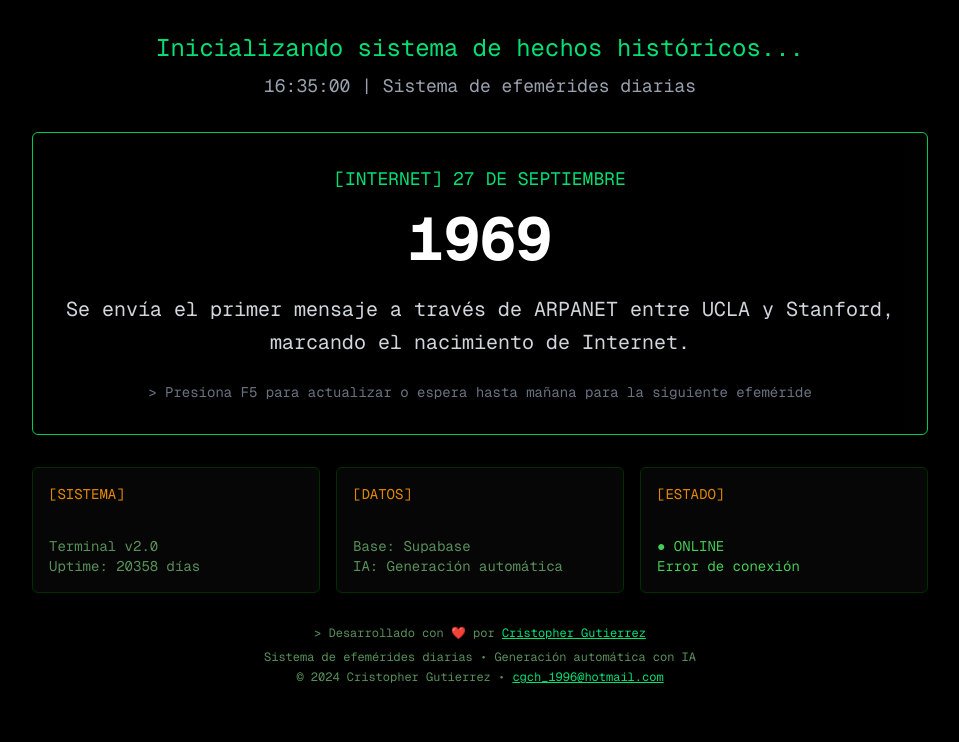
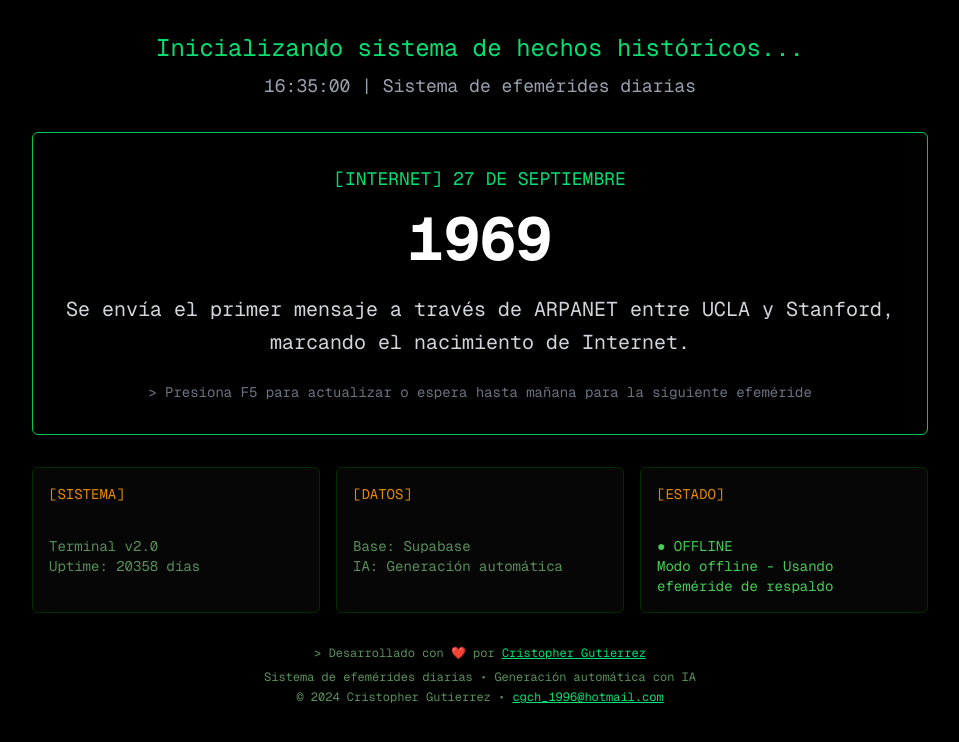
Before and after one commit to CristopherG19/programming-ephemeris, a Next.js app: page / in a window 1280 px wide. Shown: the top 742 px of the page, without its empty margins (160-1119 px from the left). Built offline with nearby package versions, Linux system fonts and the light colour scheme; no server answers; the database is empty.

Commit message:
fix: Mejorar lógica de estado de conexión y manejo de errores

```diff
--- a/app/page.tsx
+++ b/app/page.tsx
@@ -47,6 +47,8 @@ export default function Home() {
   const loadTodayEphemeris = async () => {
     try {
       setLoading(true)
+      setError(null) // Limpiar errores previos
+
       const response = await fetch('/api/generate-ephemeris')
 
       if (!response.ok) {
@@ -57,6 +59,7 @@ export default function Home() {
 
       if (data.success && data.data) {
         setTodayEphemeris(data.data)
+        setError(null) // Sin errores si se carga correctamente
       } else {
         // Si no hay efeméride en la base de datos, usar una por defecto
         setTodayEphemeris({
@@ -72,10 +75,11 @@ export default function Home() {
           created_at: new Date().toISOString(),
           updated_at: new Date().toISOString()
         })
+        setError(null) // No es un error, es el modo offline
       }
     } catch (err) {
       console.error('Error cargando efeméride:', err)
-      setError('Error cargando efeméride del día')
+      setError('Modo offline - Usando efeméride de respaldo')
 
       // Efeméride de respaldo
       setTodayEphemeris({
@@ -183,9 +187,9 @@ export default function Home() {
           <Card className="bg-card border-border p-4 terminal-container">
             <div className="text-accent mb-2 relative z-10">[ESTADO]</div>
             <div className="text-primary relative z-10">
-              ● ONLINE
+              {error ? '● OFFLINE' : '● ONLINE'}
               <br />
-              {error ? 'Error de conexión' : 'Sincronizado'}
+              {error || 'Sincronizado'}
             </div>
           </Card>
         </div>
```
